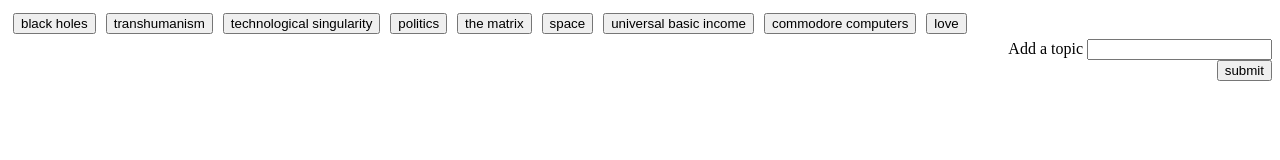
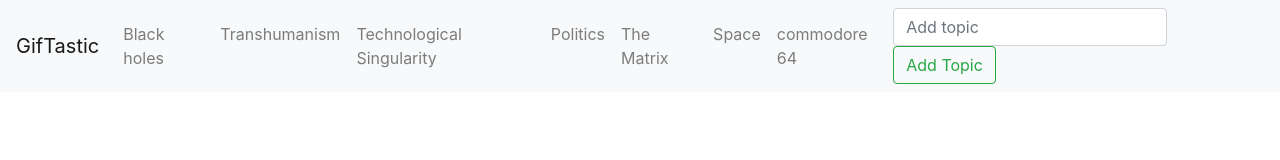
Before and after one commit to angellugo/usingTheGIPHY_API, a plain HTML site: page index.html in a window 1280 px wide. Drawn offline with nearby package versions, Linux system fonts and the light colour scheme.

Commit message:
Added bootstrap

```diff
--- a/assets/css/style.css
+++ b/assets/css/style.css
@@ -1,11 +1,3 @@
-.topic-button{
-margin: 5px;
-}
-
 .gif{
     display: inline-table;
 }
-
-#topic-form{
-    text-align: right;
-}
--- a/assets/javascript/app.js
+++ b/assets/javascript/app.js
@@ -1,6 +1,6 @@
 var topics = [
-    "black holes", "transhumanism", "technological singularity", "politics", "the matrix",
-    "space", "universal basic income", "commodore computers", "love"
+    "Black holes", "Transhumanism", "Technological Singularity", "Politics", "The Matrix",
+    "Space", "commodore 64"
 ];
 
 $(document).ready(function () {
@@ -11,7 +11,7 @@ $(document).ready(function () {
 
     renderButtons();
 
-    $('#buttons-view').on('click', '.topic-button', function () {
+    $('.navbar-nav').on('click', '.topic-item', function () {
         var topic = $(this).attr('data-topic');
         var queryURL = host + searchPath + 'q=' + topic + '&limit=' + limit + '&api_key=' + apiKey;
         console.log('queryURL', queryURL)
@@ -54,23 +54,26 @@ $(document).ready(function () {
                 } //end else
             });// end $(".gif").on("click", function () {
         });// end .then(function(response) {
-    });// end buttons.on('click', '.topic-button', function(){
+    });// end buttons.on('click', '.topic-item', function(){
 
-    $("#add-topic").on("click", function (event) {
+    $(".btn").on("click", function (event) {
         event.preventDefault();
         var topic = $("#topic-input").val().trim();
         topics.push(topic);
         renderButtons();
-    });// end $("#add-topic").on("click", function (event) {
+    });// end $(".btn").on("click", function (event) {
 });// end $(document).ready(function() {
 
 function renderButtons() {
-    $("#buttons-view").empty();
+    $(".navbar-nav").empty();
     for (let index = 0; index < topics.length; index++) {
-        var topicButton = $('<button>');
-        topicButton.addClass('topic-button');
-        topicButton.attr('data-topic', topics[index]);
-        topicButton.text(topics[index]);
-        $('#buttons-view').append(topicButton);
+        var li = $('<li>');
+        li.addClass('nav-item');
+        var a = $('<a>');
+        a.addClass('nav-link');
+        a.addClass('topic-item');
+        a.attr('data-topic', topics[index]);
+        a.text(topics[index]);
+        $('.navbar-nav').append(a);
     }// end for (let index = 0; index < topics.length; index++){
 }// end function renderButtons() {
--- a/index.html
+++ b/index.html
@@ -6,17 +6,28 @@
     <title>Using the GIPHY API</title>
     <meta name="viewport" content="width=device-width, initial-scale=1">
     <!-- <link rel="stylesheet" type="text/css" media="screen" href="assets/css/reset.css" /> -->
+    <script src="https://code.jquery.com/jquery-3.3.1.slim.min.js" integrity="sha384-q8i/X+965DzO0rT7abK41JStQIAqVgRVzpbzo5smXKp4YfRvH+8abtTE1Pi6jizo" crossorigin="anonymous"></script>
+    <script src="https://cdnjs.cloudflare.com/ajax/libs/popper.js/1.14.3/umd/popper.min.js" integrity="sha384-ZMP7rVo3mIykV+2+9J3UJ46jBk0WLaUAdn689aCwoqbBJiSnjAK/l8WvCWPIPm49" crossorigin="anonymous"></script>
+    <script src="https://stackpath.bootstrapcdn.com/bootstrap/4.1.1/js/bootstrap.min.js" integrity="sha384-smHYKdLADwkXOn1EmN1qk/HfnUcbVRZyYmZ4qpPea6sjB/pTJ0euyQp0Mk8ck+5T" crossorigin="anonymous"></script>
+    <link rel="stylesheet" href="https://stackpath.bootstrapcdn.com/bootstrap/4.1.1/css/bootstrap.min.css" integrity="sha384-WskhaSGFgHYWDcbwN70/dfYBj47jz9qbsMId/iRN3ewGhXQFZCSftd1LZCfmhktB" crossorigin="anonymous">
     <link rel="stylesheet" type="text/css" media="screen" href="assets/css/style.css" />
 </head>
 <body>
-    <div id='buttons-view'></div>
 
-    <form id="topic-form">
-        <label for="topic-input">Add a topic</label>
-        <input type="text" id="topic-input">
-        <br>
-        <input id="add-topic" type="submit" value="submit">
-    </form>
+        <nav class="navbar navbar-expand-lg navbar-light bg-light">
+                <a class="navbar-brand" href="https://angellugo.github.io/usingTheGIPHY_API/">GifTastic</a>
+                <button class="navbar-toggler" type="button" data-toggle="collapse" data-target="#navbarSupportedContent" aria-controls="navbarSupportedContent" aria-expanded="false" aria-label="Toggle navigation">
+                  <span class="navbar-toggler-icon"></span>
+                </button>
+
+                <div class="collapse navbar-collapse" id="navbarSupportedContent">
+                  <ul class="navbar-nav mr-auto"></ul>
+                  <form class="form-inline my-2 my-lg-0">
+                    <input class="form-control mr-sm-2" id="topic-input" type="search" placeholder="Add topic" aria-label="Add topic">
+                    <button class="btn btn-outline-success my-2 my-sm-0" type="submit">Add Topic</button>
+                  </form>
+                </div>
+              </nav>
 
     <div id='topics'></div>
 
```
